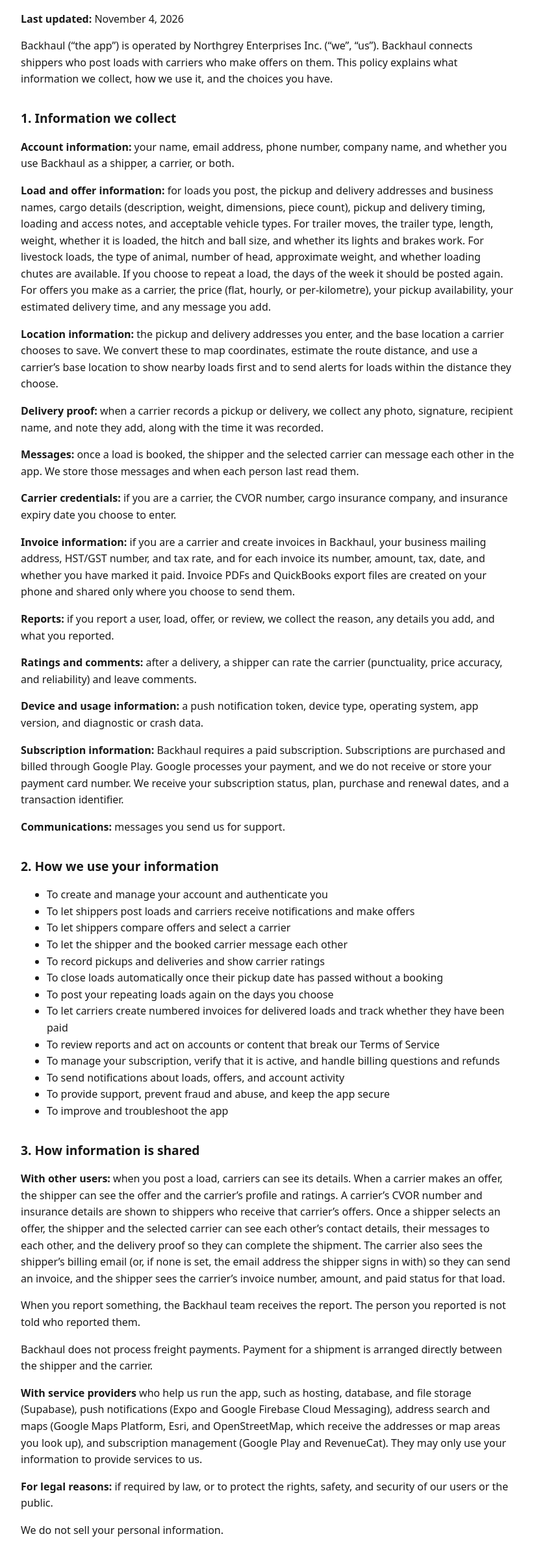
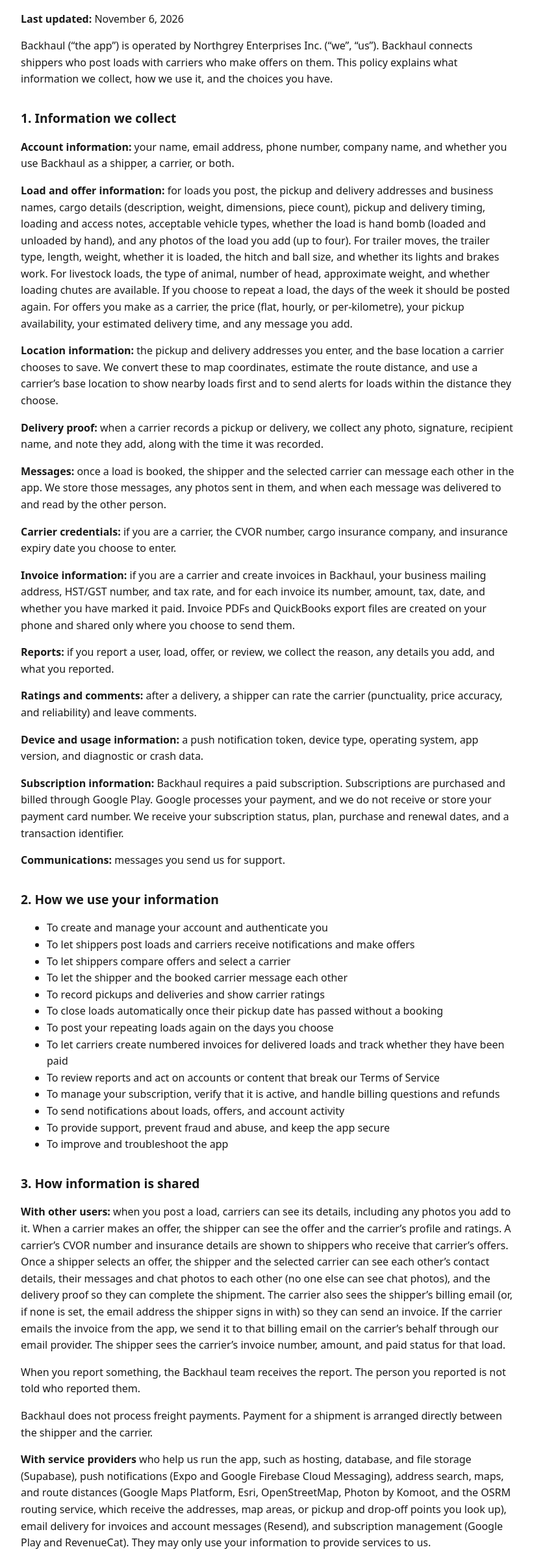
Before and after one commit to backhaul2/backhaul-legal, a plain HTML site: page privacy-policy.html in a window 1280 px wide. Shown: the part 92-2489 px from the top of the page at 65% size, without its empty margins (228-1050 px from the left). Drawn offline with Linux system fonts and the light colour scheme.

Commit message:
Privacy Policy draft: load and chat photos, invoice emailing, map/route/email providers (Nov 6)
Co-Authored-By: Claude Opus 5.5 <noreply@anthropic.com>
Claude-Session: https://claude.ai/code/session_01YFdG8zeG99fAW6BXMLr3Ec

```diff
--- a/privacy-policy.html
+++ b/privacy-policy.html
@@ -12,14 +12,14 @@ h1{font-size:1.8rem} h2{font-size:1.2rem;margin-top:2rem}
 </head>
 <body>
 <h1>Backhaul Privacy Policy</h1>
-<p><strong>Last updated:</strong> November 4, 2026</p>
+<p><strong>Last updated:</strong> November 6, 2026</p>
 <p>Backhaul (“the app”) is operated by Northgrey Enterprises Inc. (“we”, “us”). Backhaul connects shippers who post loads with carriers who make offers on them. This policy explains what information we collect, how we use it, and the choices you have.</p>
 <h2>1. Information we collect</h2>
 <p><strong>Account information:</strong> your name, email address, phone number, company name, and whether you use Backhaul as a shipper, a carrier, or both.</p>
-<p><strong>Load and offer information:</strong> for loads you post, the pickup and delivery addresses and business names, cargo details (description, weight, dimensions, piece count), pickup and delivery timing, loading and access notes, and acceptable vehicle types. For trailer moves, the trailer type, length, weight, whether it is loaded, the hitch and ball size, and whether its lights and brakes work. For livestock loads, the type of animal, number of head, approximate weight, and whether loading chutes are available. If you choose to repeat a load, the days of the week it should be posted again. For offers you make as a carrier, the price (flat, hourly, or per-kilometre), your pickup availability, your estimated delivery time, and any message you add.</p>
+<p><strong>Load and offer information:</strong> for loads you post, the pickup and delivery addresses and business names, cargo details (description, weight, dimensions, piece count), pickup and delivery timing, loading and access notes, acceptable vehicle types, whether the load is hand bomb (loaded and unloaded by hand), and any photos of the load you add (up to four). For trailer moves, the trailer type, length, weight, whether it is loaded, the hitch and ball size, and whether its lights and brakes work. For livestock loads, the type of animal, number of head, approximate weight, and whether loading chutes are available. If you choose to repeat a load, the days of the week it should be posted again. For offers you make as a carrier, the price (flat, hourly, or per-kilometre), your pickup availability, your estimated delivery time, and any message you add.</p>
 <p><strong>Location information:</strong> the pickup and delivery addresses you enter, and the base location a carrier chooses to save. We convert these to map coordinates, estimate the route distance, and use a carrier’s base location to show nearby loads first and to send alerts for loads within the distance they choose.</p>
 <p><strong>Delivery proof:</strong> when a carrier records a pickup or delivery, we collect any photo, signature, recipient name, and note they add, along with the time it was recorded.</p>
-<p><strong>Messages:</strong> once a load is booked, the shipper and the selected carrier can message each other in the app. We store those messages and when each person last read them.</p>
+<p><strong>Messages:</strong> once a load is booked, the shipper and the selected carrier can message each other in the app. We store those messages, any photos sent in them, and when each message was delivered to and read by the other person.</p>
 <p><strong>Carrier credentials:</strong> if you are a carrier, the CVOR number, cargo insurance company, and insurance expiry date you choose to enter.</p>
 <p><strong>Invoice information:</strong> if you are a carrier and create invoices in Backhaul, your business mailing address, HST/GST number, and tax rate, and for each invoice its number, amount, tax, date, and whether you have marked it paid. Invoice PDFs and QuickBooks export files are created on your phone and shared only where you choose to send them.</p>
 <p><strong>Reports:</strong> if you report a user, load, offer, or review, we collect the reason, any details you add, and what you reported.</p>
@@ -44,15 +44,15 @@ h1{font-size:1.8rem} h2{font-size:1.2rem;margin-top:2rem}
 <li>To improve and troubleshoot the app</li>
 </ul>
 <h2>3. How information is shared</h2>
-<p><strong>With other users:</strong> when you post a load, carriers can see its details. When a carrier makes an offer, the shipper can see the offer and the carrier’s profile and ratings. A carrier’s CVOR number and insurance details are shown to shippers who receive that carrier’s offers. Once a shipper selects an offer, the shipper and the selected carrier can see each other’s contact details, their messages to each other, and the delivery proof so they can complete the shipment. The carrier also sees the shipper’s billing email (or, if none is set, the email address the shipper signs in with) so they can send an invoice, and the shipper sees the carrier’s invoice number, amount, and paid status for that load.</p>
+<p><strong>With other users:</strong> when you post a load, carriers can see its details, including any photos you add to it. When a carrier makes an offer, the shipper can see the offer and the carrier’s profile and ratings. A carrier’s CVOR number and insurance details are shown to shippers who receive that carrier’s offers. Once a shipper selects an offer, the shipper and the selected carrier can see each other’s contact details, their messages and chat photos to each other (no one else can see chat photos), and the delivery proof so they can complete the shipment. The carrier also sees the shipper’s billing email (or, if none is set, the email address the shipper signs in with) so they can send an invoice. If the carrier emails the invoice from the app, we send it to that billing email on the carrier’s behalf through our email provider. The shipper sees the carrier’s invoice number, amount, and paid status for that load.</p>
 <p>When you report something, the Backhaul team receives the report. The person you reported is not told who reported them.</p>
 <p>Backhaul does not process freight payments. Payment for a shipment is arranged directly between the shipper and the carrier.</p>
-<p><strong>With service providers</strong> who help us run the app, such as hosting, database, and file storage (Supabase), push notifications (Expo and Google Firebase Cloud Messaging), address search and maps (Google Maps Platform, Esri, and OpenStreetMap, which receive the addresses or map areas you look up), and subscription management (Google Play and RevenueCat). They may only use your information to provide services to us.</p>
+<p><strong>With service providers</strong> who help us run the app, such as hosting, database, and file storage (Supabase), push notifications (Expo and Google Firebase Cloud Messaging), address search, maps, and route distances (Google Maps Platform, Esri, OpenStreetMap, Photon by Komoot, and the OSRM routing service, which receive the addresses, map areas, or pickup and drop-off points you look up), email delivery for invoices and account messages (Resend), and subscription management (Google Play and RevenueCat). They may only use your information to provide services to us.</p>
 <p><strong>For legal reasons:</strong> if required by law, or to protect the rights, safety, and security of our users or the public.</p>
 <p>We do not sell your personal information.</p>
 <h2>4. Data retention and account deletion</h2>
 <p>We keep your information while your account is active. You can delete your account in the app at any time. When you do, we immediately remove your personal details (name, phone number, company name, email address or login, base location, and CVOR and insurance details), your notifications and device tokens, loads you posted that were never booked, and offers that were not accepted.</p>
-<p>Records that another user also depends on, such as delivered loads, accepted offers, messages on booked loads, ratings, and delivery proof, are kept for that other user’s records and for dispute resolution. They are kept for 7 years, are no longer linked to your name or contact details, and appear under “Deleted user”. Your private rating comments are deleted. You cannot delete your account while you have booked or in-transit loads.</p>
+<p>Records that another user also depends on, such as delivered loads, accepted offers, messages and chat photos on booked loads, ratings, and delivery proof, are kept for that other user’s records and for dispute resolution. They are kept for 7 years, are no longer linked to your name or contact details, and appear under “Deleted user”. Your private rating comments are deleted. You cannot delete your account while you have booked or in-transit loads.</p>
 <h2>5. Your choices and rights</h2>
 <ul>
 <li>You can view and update your profile information in the app.</li>
```
